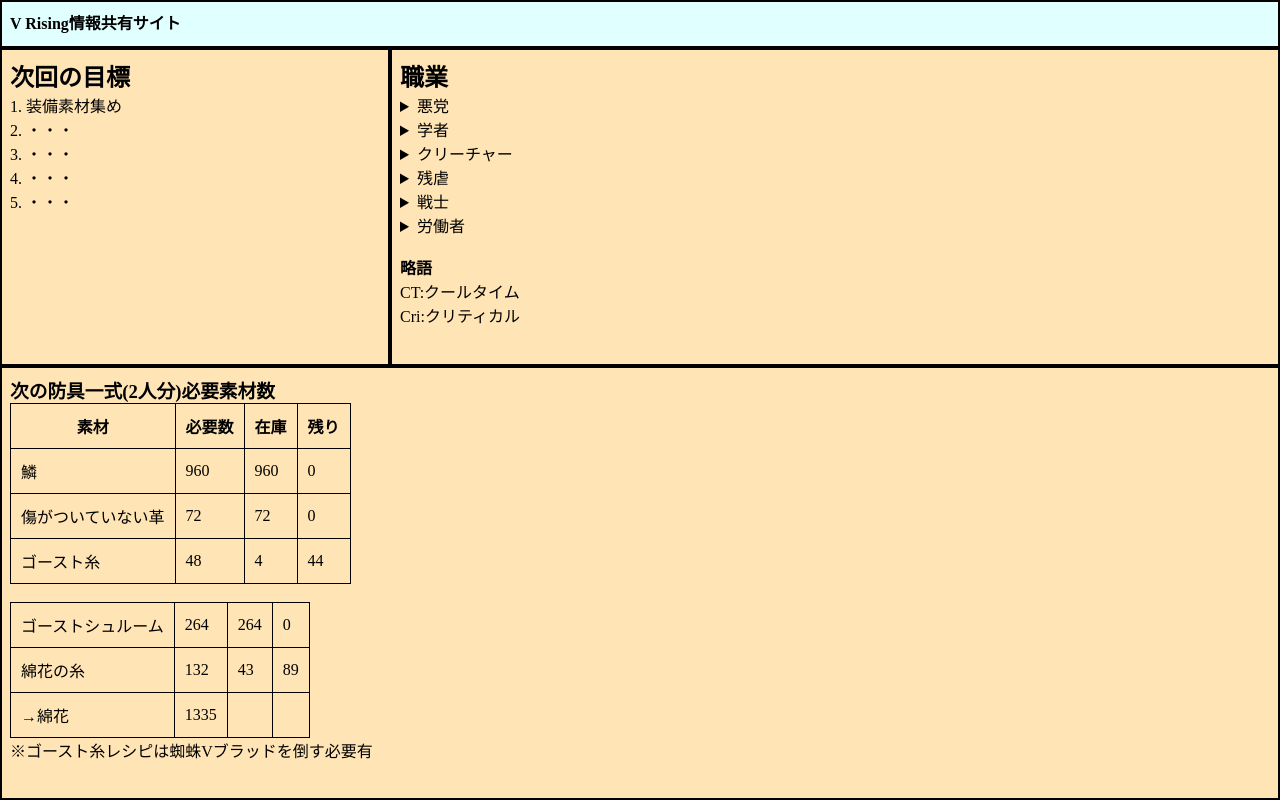
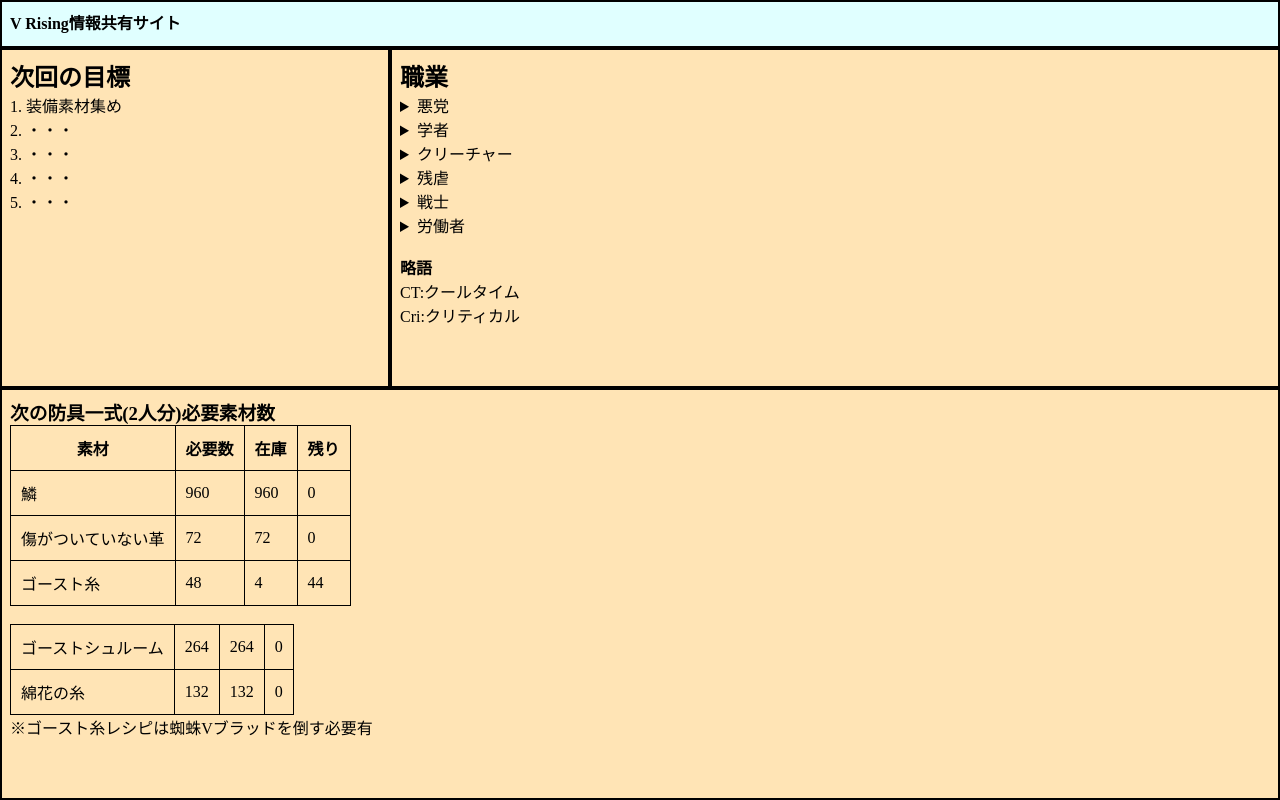
Before and after one commit to NekoMikan00/HALO-HOUSE-GROUP, a plain HTML site: page index.html in a window 1280 px wide. Drawn offline with Linux system fonts and the light colour scheme.

Commit message:
Update index.html

```diff
--- a/index.html
+++ b/index.html
@@ -93,8 +93,7 @@
         <br>
         <table>
           <tr><td>ゴーストシュルーム</td><td>264</td><td>264</td><td>0</td></tr>
-          <tr><td>綿花の糸</td><td>132</td><td>43</td><td>89</td></tr>
-          <tr><td>→綿花</td><td>1335</td><td></td><td></td></tr>
+          <tr><td>綿花の糸</td><td>132</td><td>132</td><td>0</td></tr>
         </table>
         <p>※ゴースト糸レシピは蜘蛛Vブラッドを倒す必要有</p>
       </div>
```
